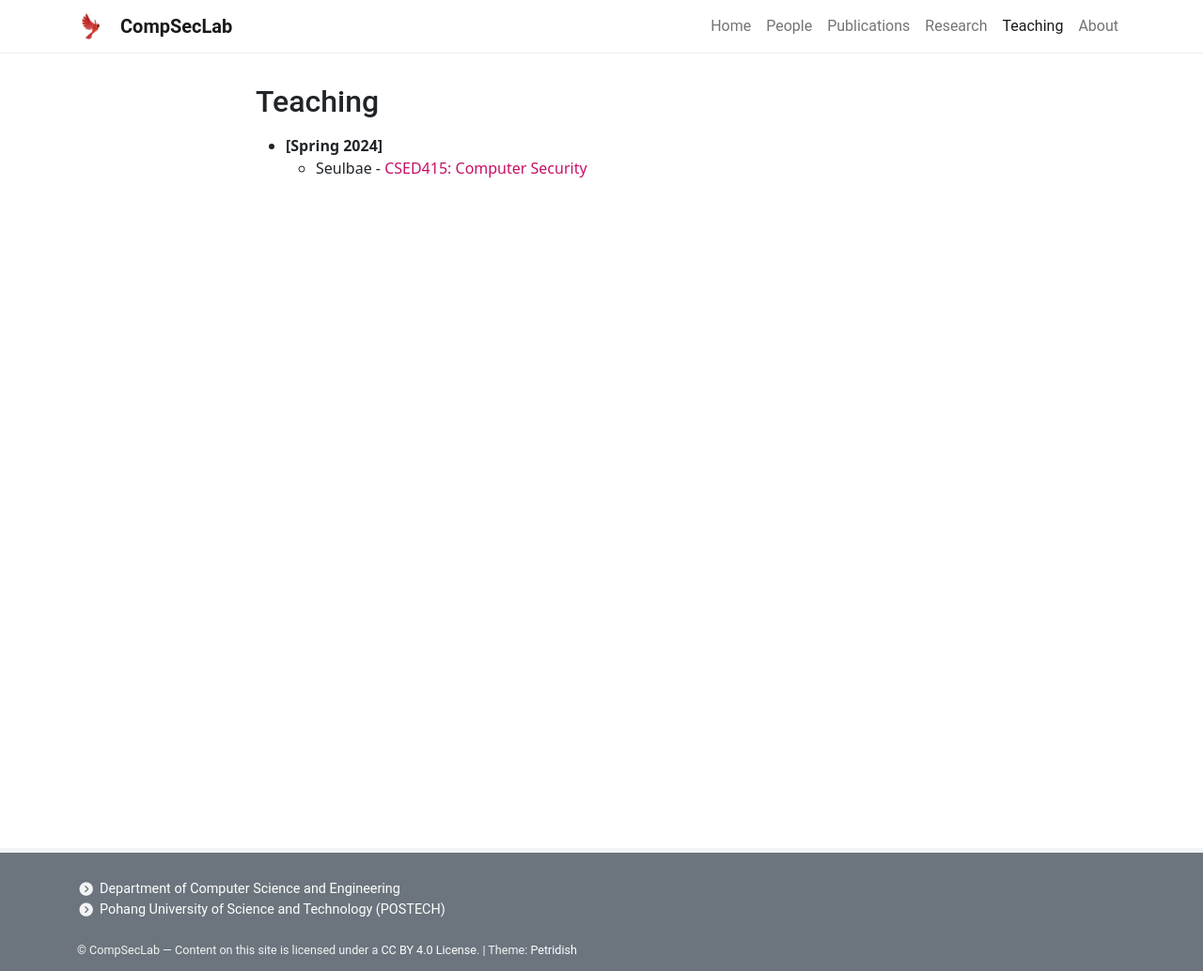
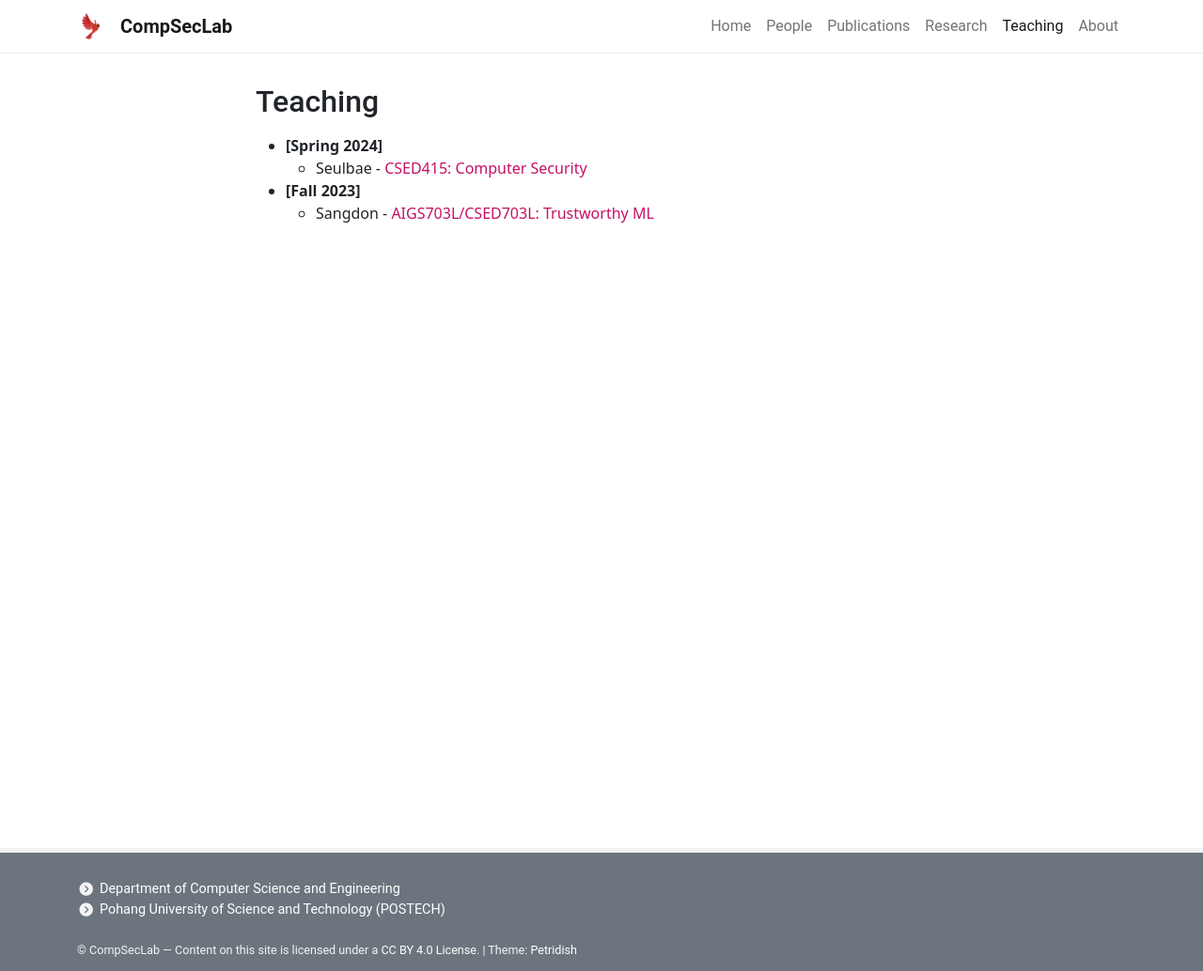
Before and after one commit to postech-compsec/postech-compsec.github.io, a Jekyll site: the page built from pages/teaching.md, in a window 1280 px wide. Shown: the whole page at 94% size. Built offline with Jekyll 4.4.1, drawn with Linux system fonts in a browser that asks for light colours; nearby versions of some CDN libraries.

Commit message:
Update teaching.md

```diff
--- a/pages/teaching.md
+++ b/pages/teaching.md
@@ -9,3 +9,6 @@ permalink: /teaching/
 
 * **[Spring 2024]**
   * Seulbae - [CSED415: Computer Security](#)
+
+* **[Fall 2023]**
+  * Sangdon - [AIGS703L/CSED703L: Trustworthy ML](https://sangdon.github.io/teaching/tml-2023-fall/)
```
